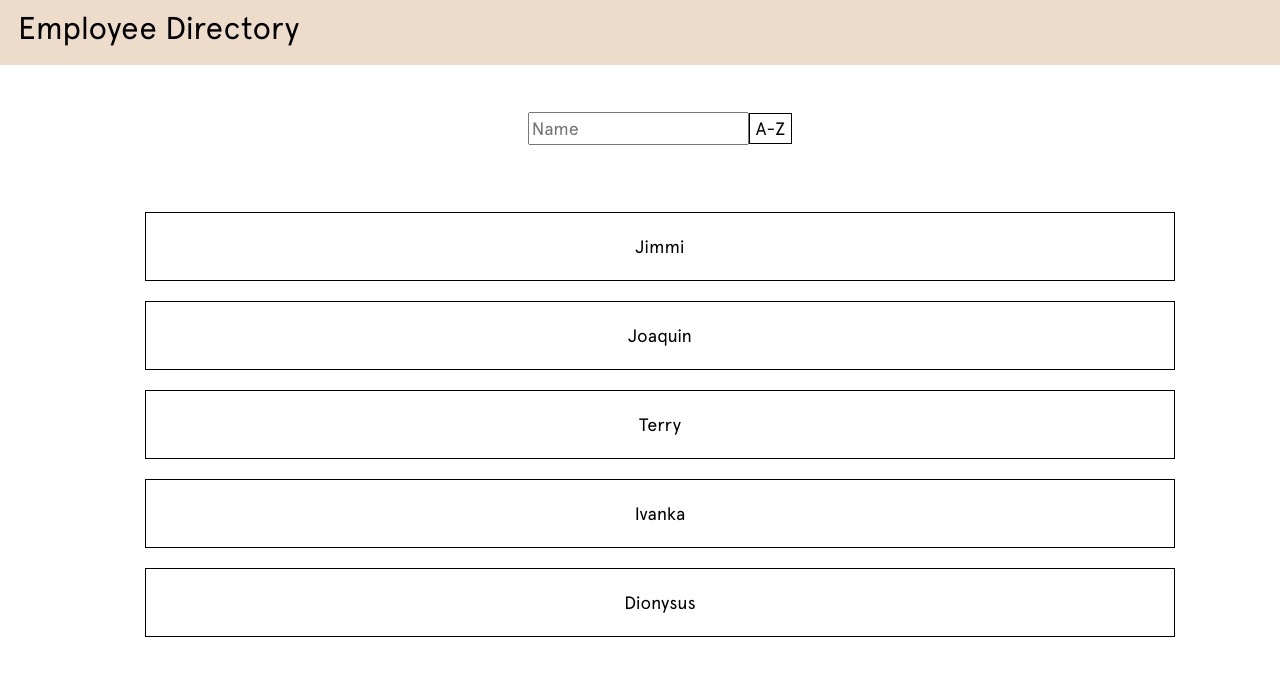
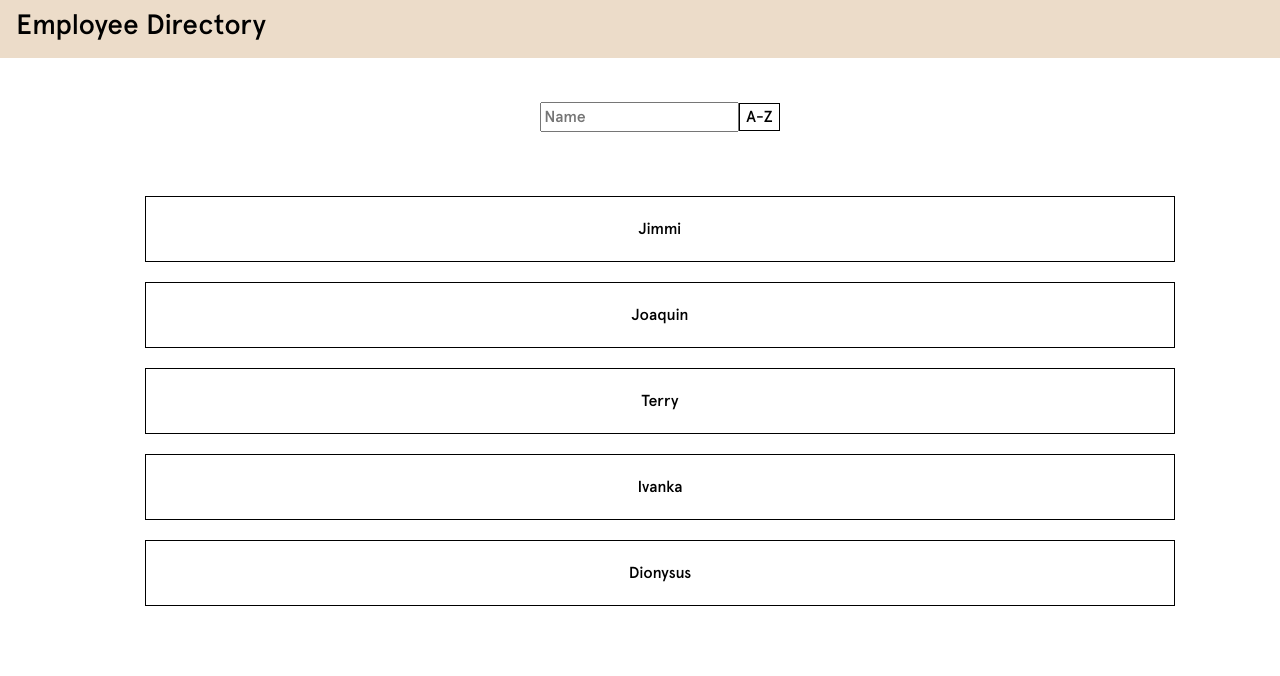
Before and after one commit to TevinWard7/Employee-Directory, a React (Create React App) app: page / in a window 1280 px wide. Shown: the top 676 px of the page. Built offline with nearby package versions, Linux system fonts and the light colour scheme; the HTML template or start-up script is replaced by a standard one.

Commit message:
edited readme

```diff
--- a/src/index.css
+++ b/src/index.css
@@ -1,12 +1,16 @@
 @font-face {
-  src: url(./fonts/apercu/Apercu\ Pro\ Regular.otf);
+  src: url(./fonts/apercu/Apercu\ Pro\ Medium.otf);
 	font-family: apercu;
 }
 
 * {
   font-family: apercu;
-  font-size: large;
+  font-size: medium;
   color: black;
+}
+
+body {
+  font-family: Arial, Helvetica, sans-serif;
 }
 
 button {
```
Also changed, not shown: 1 other file (tests, documents, lock files or other folders).
